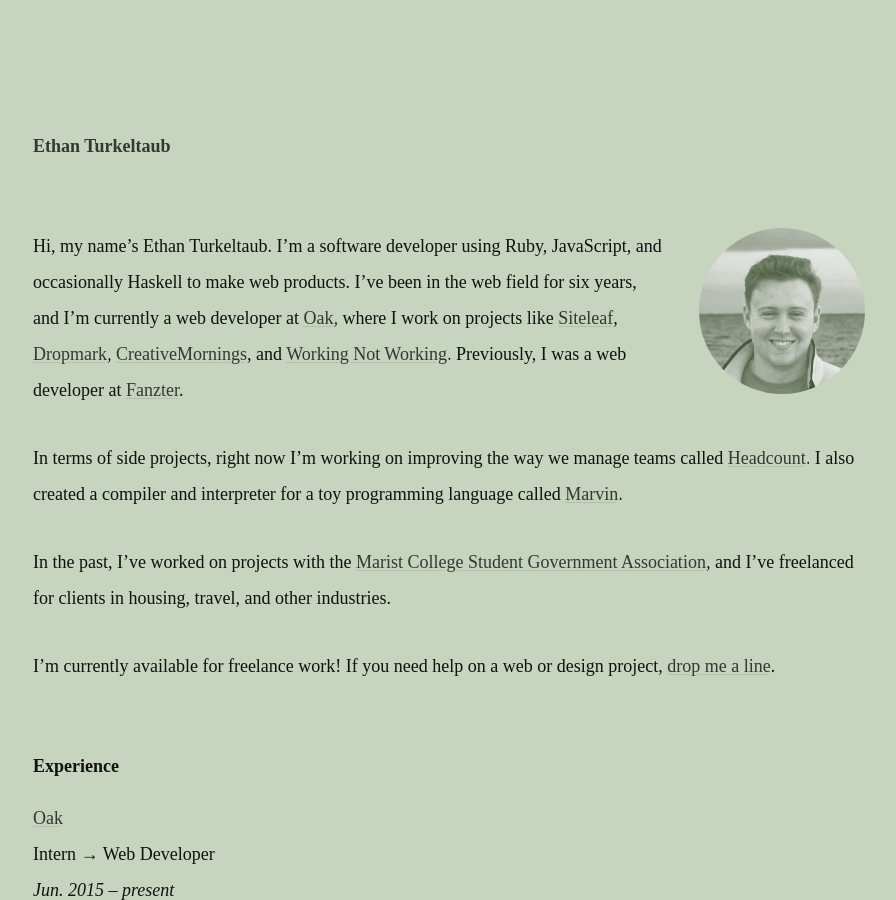
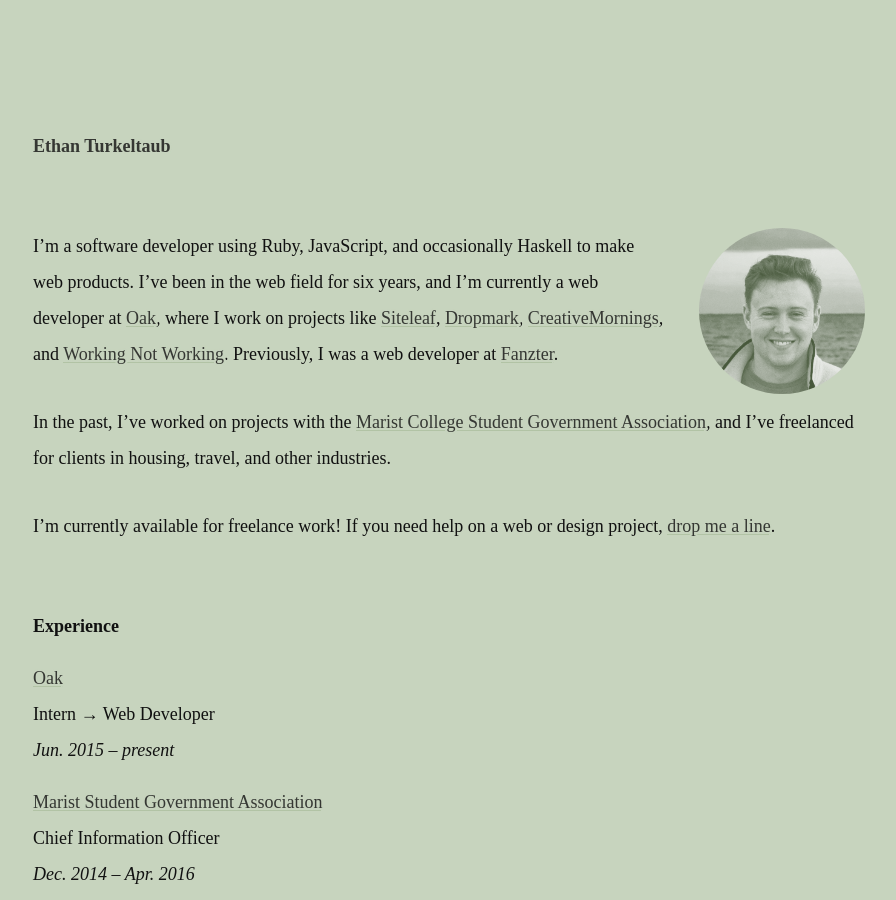
Before and after one commit to ethnt/ethnt.me, a Jekyll site: the page built from information.markdown, in a window 1280 px wide and 900 px high. Shown: the whole window, without its empty margins (95-991 px from the left). Built offline with Jekyll 4.4.1, drawn with Linux system fonts in a browser that asks for light colours; some web fonts are replaced.

Commit message:
Updated Information

```diff
--- a/information.markdown
+++ b/information.markdown
@@ -5,9 +5,7 @@
 position: 0
 ---
 
-Hi, my name's Ethan Turkeltaub. I'm a software developer using Ruby, JavaScript, and occasionally Haskell to make web products. I've been in the web field for six years, and I'm currently a web developer at [Oak](https://oak.is), where I work on projects like [Siteleaf](https://siteleaf.com), [Dropmark](https://dropmark.com), [CreativeMornings](https://creativemornings.com/), and [Working Not Working](https://workingnotworking.com/). Previously, I was a web developer at [Fanzter](https://en.wikipedia.org/wiki/Fanzter).
-
-In terms of side projects, right now I'm working on improving the way we manage teams called [Headcount](https://github.com/nutmeg-works/headcount). I also created a compiler and interpreter for a toy programming language called [Marvin](https://github.com/ethnt/marvin).
+I'm a software developer using Ruby, JavaScript, and occasionally Haskell to make web products. I've been in the web field for six years, and I'm currently a web developer at [Oak](https://oak.is), where I work on projects like [Siteleaf](https://siteleaf.com), [Dropmark](https://dropmark.com), [CreativeMornings](https://creativemornings.com/), and [Working Not Working](https://workingnotworking.com/). Previously, I was a web developer at [Fanzter](https://en.wikipedia.org/wiki/Fanzter).
 
 In the past, I've worked on projects with the [Marist College Student Government Association](http://sga.marist.edu), and I've freelanced for clients in housing, travel, and other industries.
 
```
